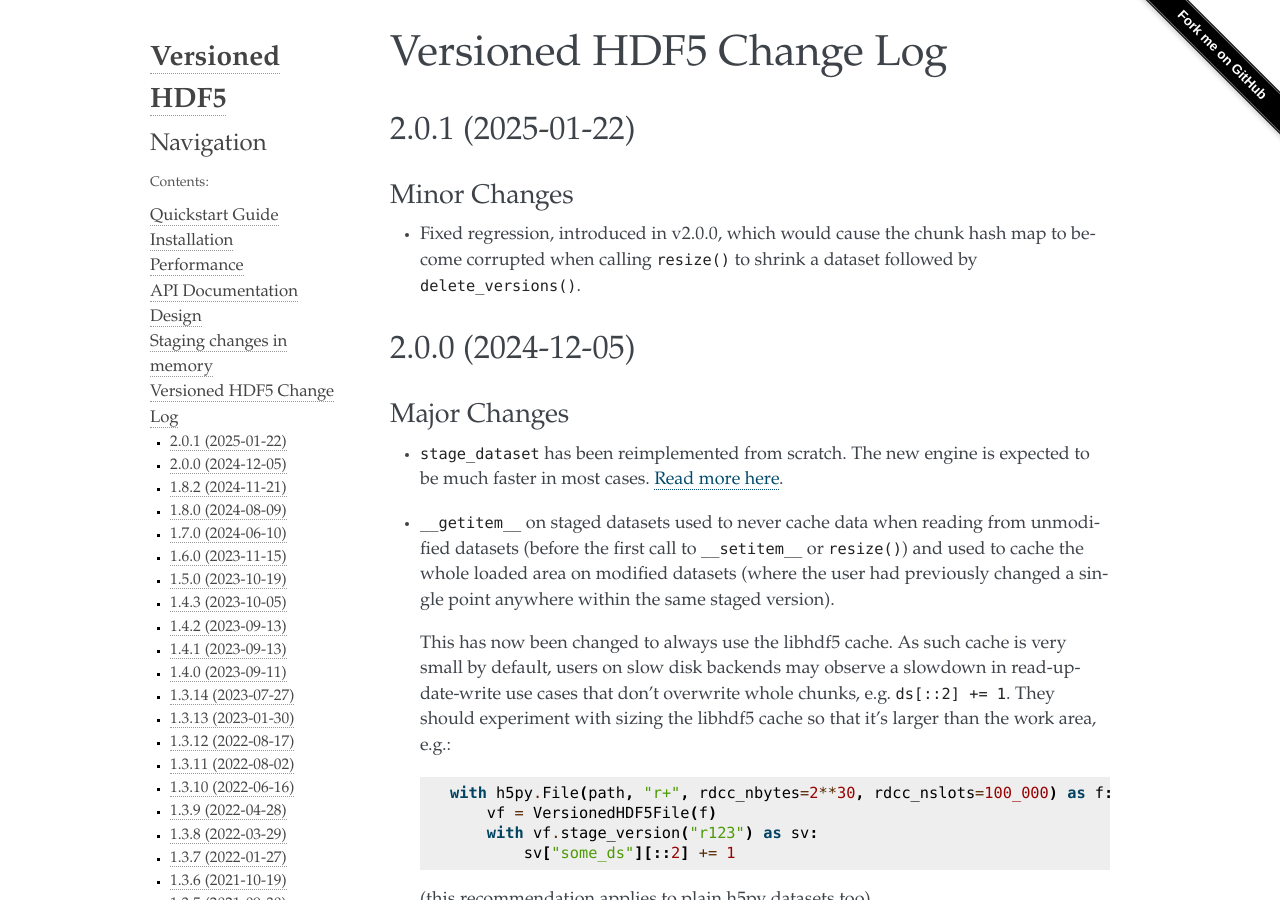
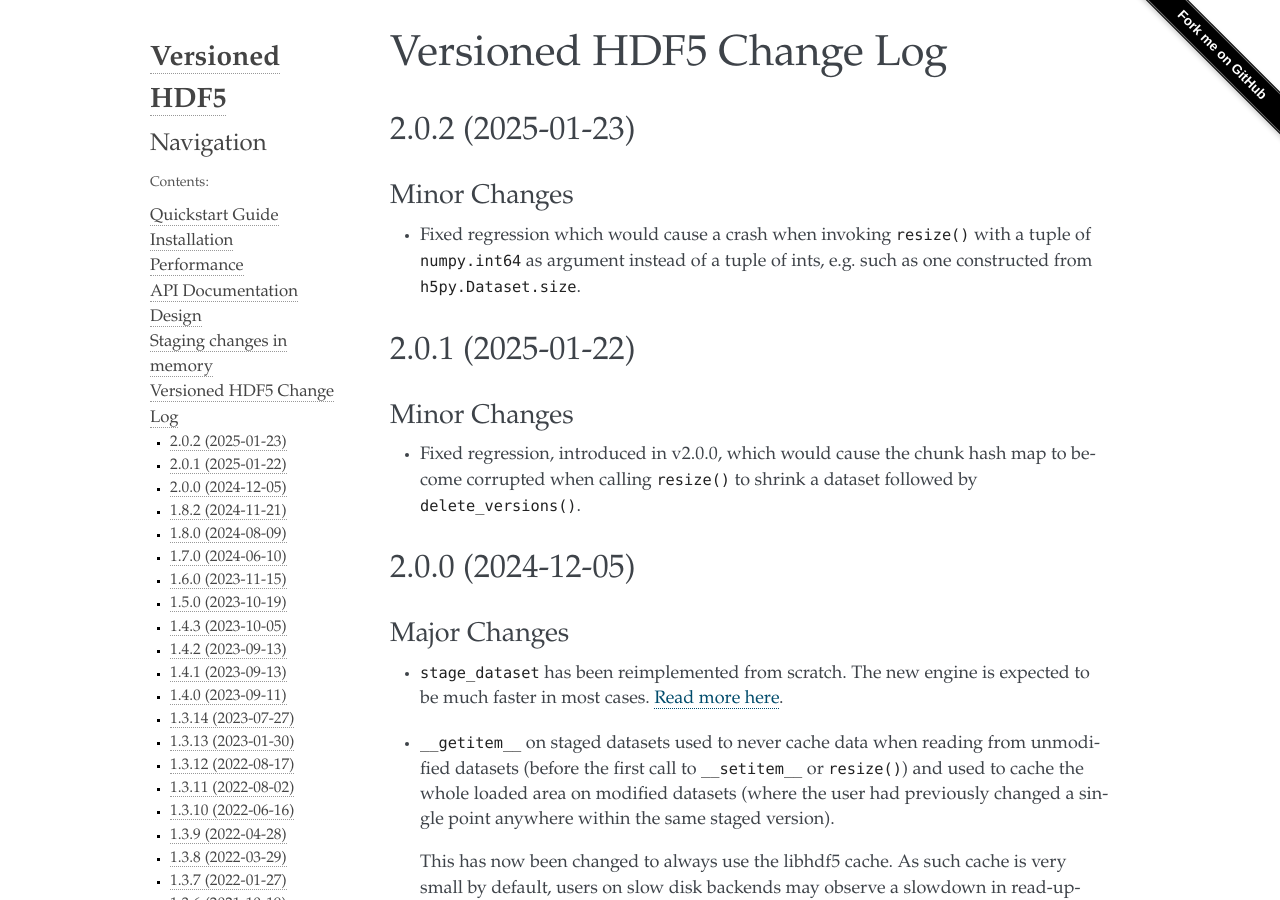
Before and after one commit to deshaw/versioned-hdf5, a Sphinx documentation site: the page built from docs/changelog.md, in a window 1280 px wide and 900 px high. Built offline with Sphinx 7.4.7, drawn with Linux system fonts in a browser that asks for light colours.

Commit message:
Prepare for version 2.0.2 (#415)

```diff
--- a/docs/changelog.md
+++ b/docs/changelog.md
@@ -1,5 +1,13 @@
 Versioned HDF5 Change Log
 =========================
+
+## 2.0.2 (2025-01-23)
+
+### Minor Changes
+
+- Fixed regression which would cause a crash when invoking `resize()` with a tuple of
+  `numpy.int64` as argument instead of a tuple of ints, e.g. such as one constructed
+  from `h5py.Dataset.size`.
 
 ## 2.0.1 (2025-01-22)
 
```
